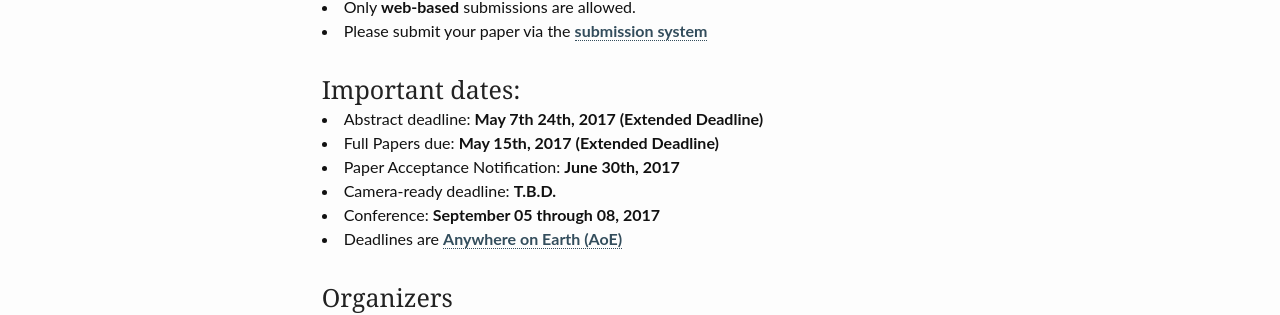
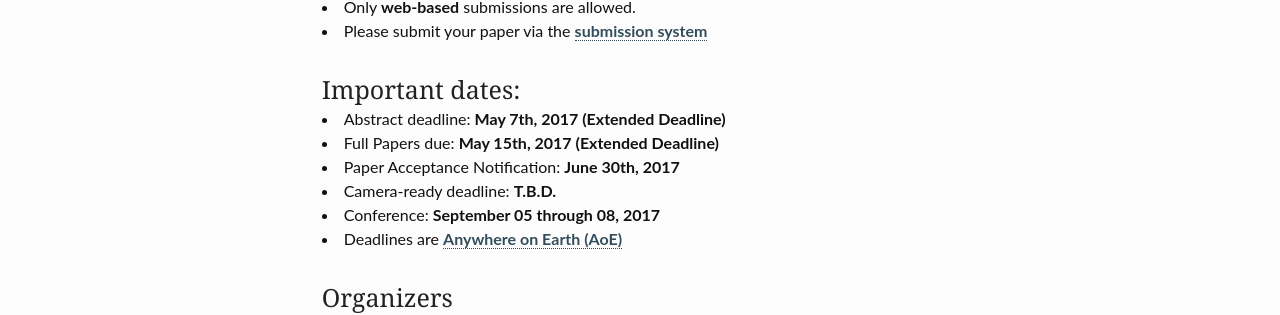
Before and after one commit to cluster17/cluster17.github.io, a Jekyll site: the page built from technical/index.md, in a window 1280 px wide and 900 px high, scrolled down 2785 px. Shown: the part 151-466 px from the top of the window. Built offline with Jekyll 4.4.1, drawn with Linux system fonts in a browser that asks for light colours.

Commit message:
Fix typo

```diff
--- a/technical/index.md
+++ b/technical/index.md
@@ -120,7 +120,7 @@ conform to the following Xplore layout, page limit, and font size.
 
 <h3>Important dates:</h3>
 
-<li>Abstract deadline: <b>May 7th 24th, 2017 (Extended Deadline)</b></li>
+<li>Abstract deadline: <b>May 7th, 2017 (Extended Deadline)</b></li>
 <li>Full Papers due: <b>May 15th, 2017 (Extended Deadline)</b></li>
 <li>Paper Acceptance Notification: <b>June 30th, 2017</b></li>
 <li>Camera-ready deadline: <b>T.B.D.</b></li>
```
